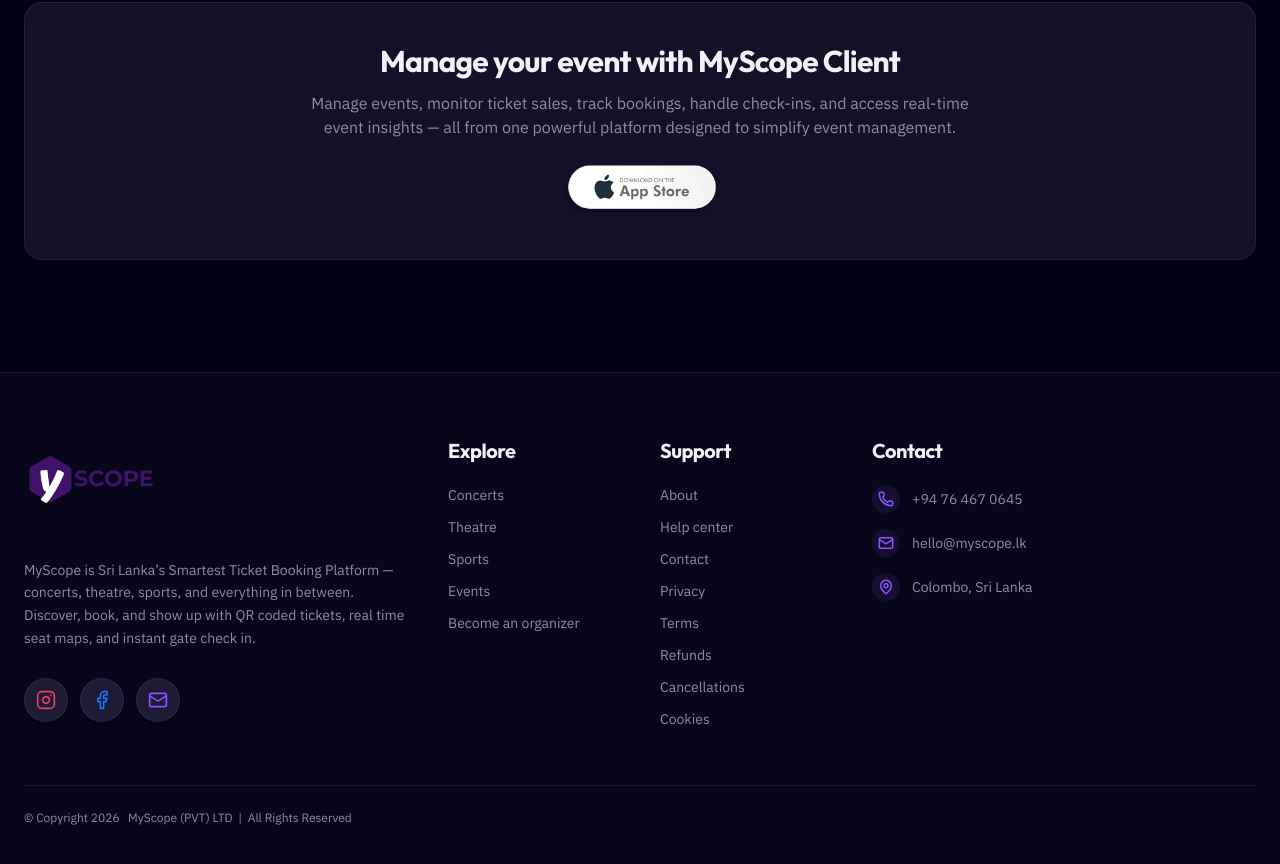
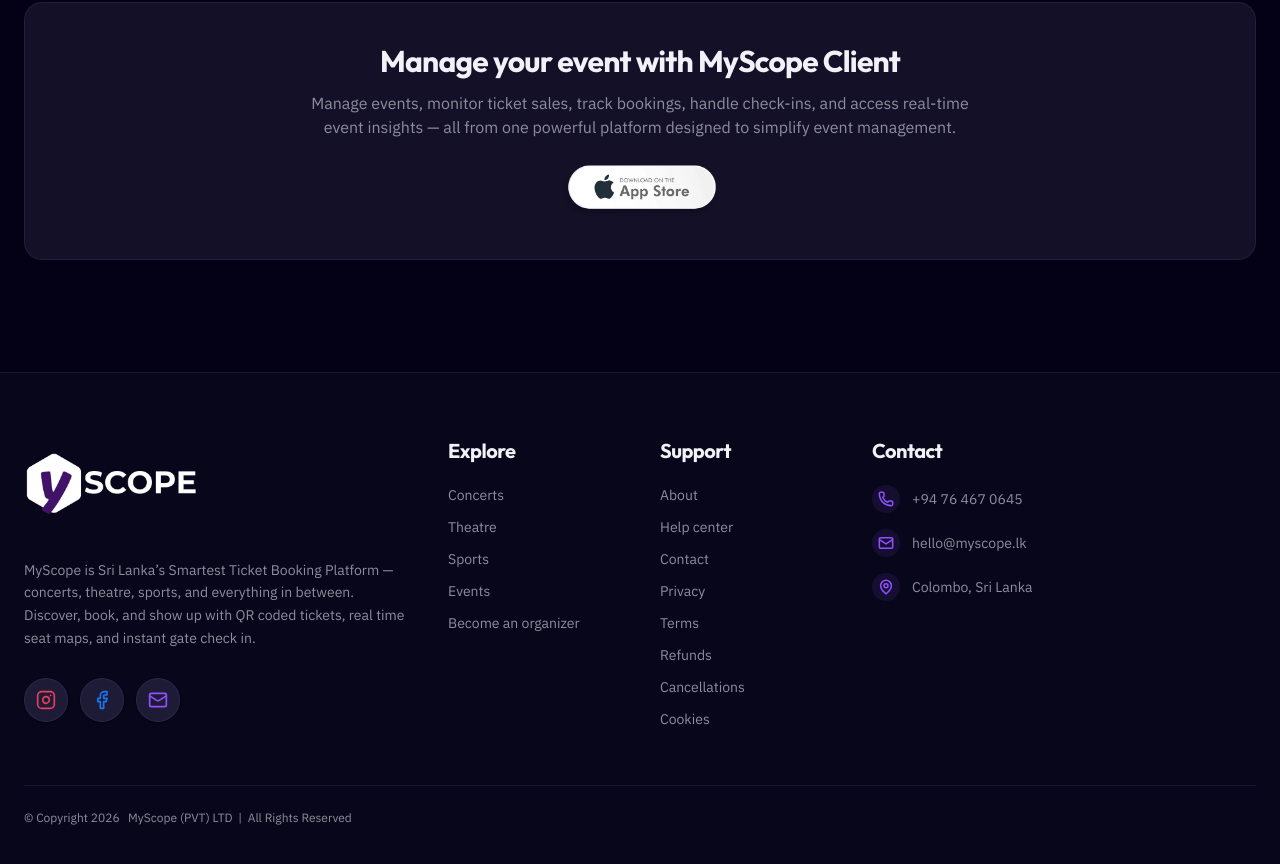
Before and after one commit to MyScopeProject/myscope-web, a Next.js app: page / in a window 1280 px wide. Shown: the part 1523-2387 px from the top of the page. Built offline with nearby package versions, Linux system fonts and the light colour scheme; no server answers.

Commit message:
feat: add customizable placeholder to NavSearch component

```diff
--- /dev/null
+++ b/src/components/site/footer-logo.tsx
@@ -0,0 +1,30 @@
+"use client"
+
+import * as React from "react"
+import Image from "next/image"
+import { useTheme } from "@/components/theme/theme-provider"
+
+// Same theme-aware logo swap as SiteHeader (see site-header.tsx) — separate
+// art per theme, not just a recolor. Split out as its own tiny client
+// component so SiteFooter itself stays a Server Component; pulling
+// useTheme() directly into site-footer.tsx would force the whole footer
+// into client execution.
+export function FooterLogo({ className }: { className?: string }) {
+  const { resolvedTheme } = useTheme()
+  const [mounted, setMounted] = React.useState(false)
+  React.useEffect(() => setMounted(true), [])
+  const logoSrc =
+    mounted && resolvedTheme === "dark"
+      ? "/Images/navbar_logo_dark.png"
+      : "/Images/navbar_logo_light.png"
+
+  return (
+    <Image
+      src={logoSrc}
+      alt="MyScope"
+      width={275}
+      height={80}
+      className={className}
+    />
+  )
+}
--- a/src/components/site/nav-search.tsx
+++ b/src/components/site/nav-search.tsx
@@ -35,6 +35,7 @@ function formatDate(d?: Date) {
 export function NavSearch({
   className,
   onPrimary = false,
+  placeholder = "Explore Events Book Tickets",
 }: {
   className?: string
   // True when rendered directly on the solid --primary/brand-violet header
@@ -42,6 +43,10 @@ export function NavSearch({
   // tones so it reads against a saturated background instead of the neutral
   // styling used inside the mobile drawer's plain surface.
   onPrimary?: boolean
+  // The mobile drawer instance passes a shorter string — the full default
+  // doesn't fit next to the date/price icon segments + search button in a
+  // narrow mobile-width pill and gets visually clipped.
+  placeholder?: string
 }) {
   const router = useRouter()
 
@@ -292,7 +297,7 @@ export function NavSearch({
           <input
             ref={inputRef}
             type="search"
-            placeholder="Explore Events Book Tickets"
+            placeholder={placeholder}
             value={query}
             onFocus={() => (debouncedQuery || hasDate || hasPrice) && setResultsOpen(true)}
             onChange={(e) => setQuery(e.target.value)}
@@ -362,9 +367,10 @@ export function NavSearch({
         aria-label="Search"
         onClick={runSearchNow}
         className={cn(
-          "flex shrink-0 items-center justify-center bg-primary px-5 text-primary-foreground transition-colors hover:bg-primary/90",
-          onPrimary &&
-            "dark:bg-primary-foreground dark:text-[#401268] dark:hover:bg-primary-foreground/90",
+          "flex shrink-0 items-center justify-center border-0 bg-primary px-5 text-primary-foreground outline-none transition-colors hover:bg-primary/90 focus-visible:outline-none",
+          onPrimary
+            ? "dark:bg-primary-foreground dark:text-[#401268] dark:hover:bg-primary-foreground/90"
+            : "dark:bg-[#401268] dark:hover:bg-[#401268]/90",
         )}
       >
         <Search className="h-4 w-4" />
--- a/src/components/site/site-footer.tsx
+++ b/src/components/site/site-footer.tsx
@@ -1,6 +1,6 @@
-import Image from "next/image"
 import Link from "next/link"
 import { Facebook, Instagram, Mail, MapPin, Phone } from "lucide-react"
+import { FooterLogo } from "@/components/site/footer-logo"
 
 const COL_PRODUCT = [
   { label: "Concerts", href: "/events?category=Concerts" },
@@ -54,19 +54,13 @@ export function SiteFooter() {
             and Contact column span the full 2 cols. On md+ everything
             flattens into the original 12-col layout. */}
         <div className="grid grid-cols-2 gap-x-6 gap-y-7 md:grid-cols-12 md:gap-x-10 md:gap-y-10">
-          {/* Brand block — full width on mobile (col-span-2). Uses the same
-              `navbar_logo.png` mark as the header for one consistent brand
-              mark top-to-bottom; it reads on both the light and dark muted
-              footer bands. */}
+          {/* Brand block — full width on mobile (col-span-2). Same
+              theme-aware logo swap as the header (see footer-logo.tsx) for
+              one consistent brand mark top-to-bottom that reads correctly
+              on both the light and dark muted footer bands. */}
           <div className="col-span-2 md:col-span-4">
             <Link href="/" className="inline-flex items-center">
-              <Image
-                src="/Images/navbar_logo.png"
-                alt="MyScope"
-                width={275}
-                height={80}
-                className="h-20 w-auto sm:h-24"
-              />
+              <FooterLogo className="h-20 w-auto sm:h-24" />
             </Link>
             <p className="mt-3 max-w-sm text-sm leading-relaxed text-muted-foreground sm:mt-5">
               MyScope is Sri Lanka&rsquo;s Smartest Ticket Booking Platform — concerts, theatre, sports, and everything in between. Discover, book, and show up with QR coded tickets, real time seat maps, and instant gate check in.
--- a/src/components/site/site-header.tsx
+++ b/src/components/site/site-header.tsx
@@ -232,7 +232,7 @@ export function SiteHeader() {
 
             {/* Search */}
             <div className="border-b border-border p-4">
-              <NavSearch />
+              <NavSearch placeholder="Search events…" />
             </div>
 
             {/* Nav */}
```
